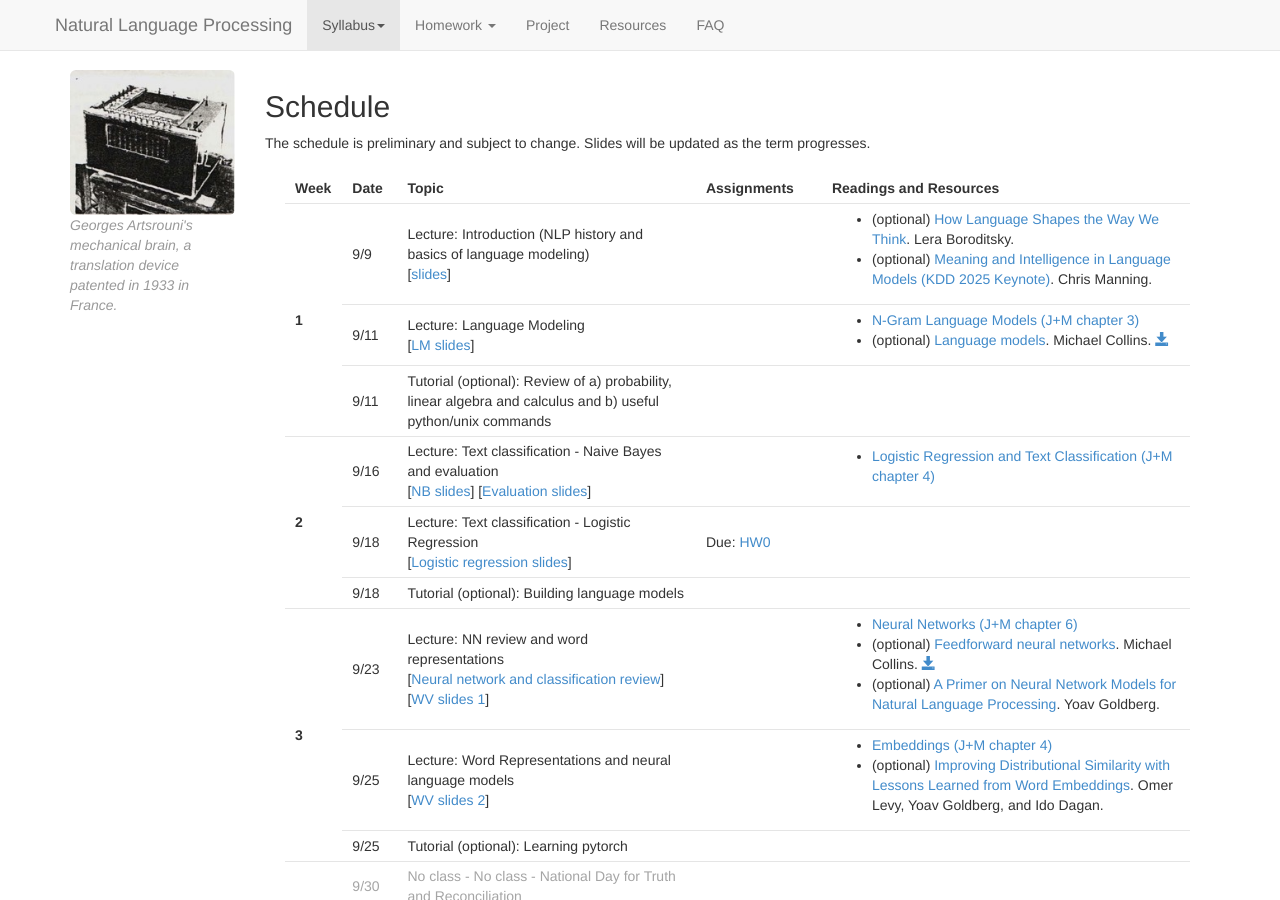
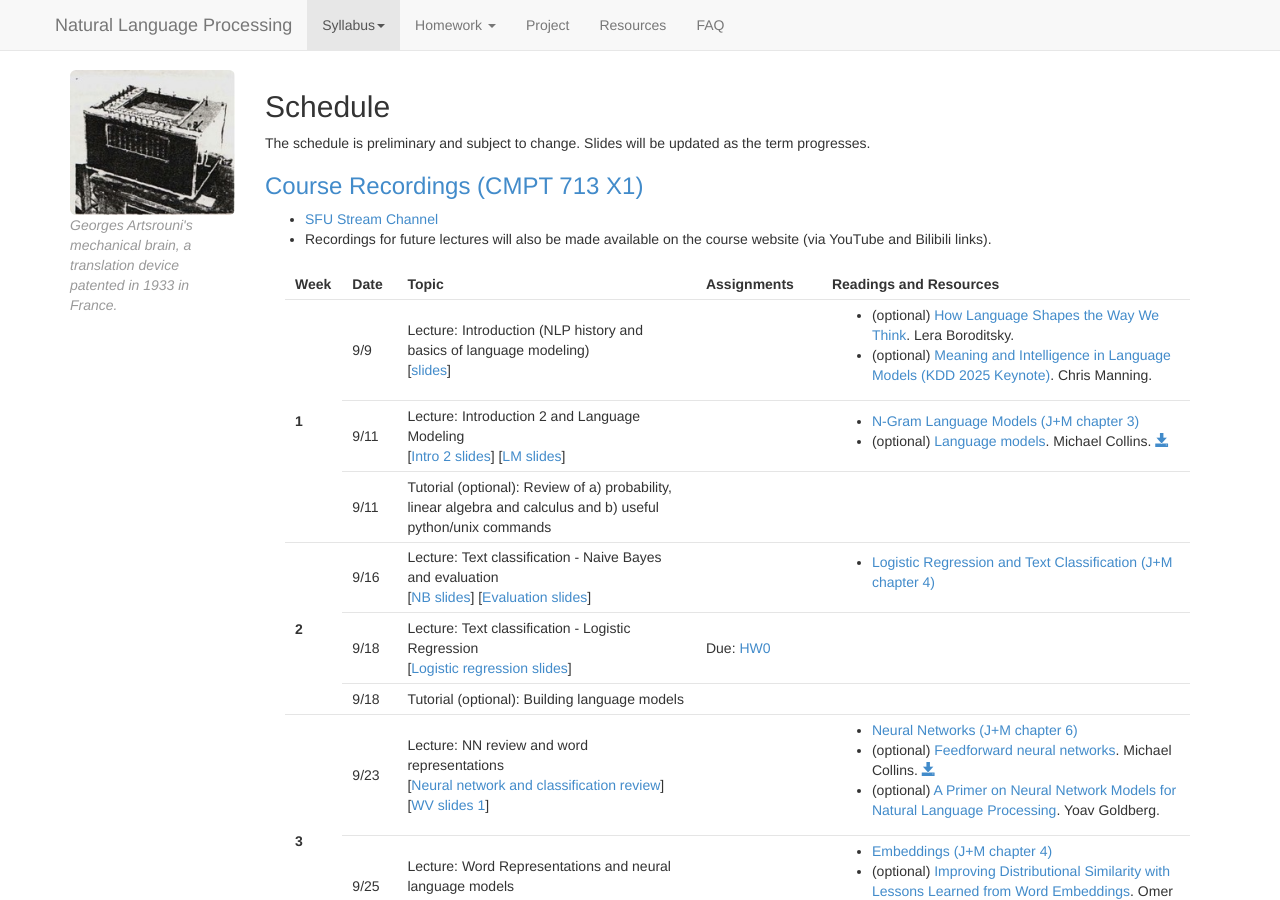
Before and after one commit to zhiyunrichardpeng/nlp-class, a Jekyll site: the page built from schedule.md, in a window 1280 px wide and 900 px high. Built offline with Jekyll 4.4.1, drawn with Linux system fonts in a browser that asks for light colours; nearby versions of some CDN libraries.

Commit message:
Update schedule for 9/9 and 9/11 and add course recording section

```diff
--- a/_data/schedule.yaml
+++ b/_data/schedule.yaml
@@ -9,11 +9,13 @@
         url: "assets/lecture-slides/L1-intro.pdf"
     hwout: "0"
   - date: "9/11"
-    title: "Language Modeling"
+    title: "Introduction 2 and Language Modeling"
     lecture: "lm"
     leclinks:
+      - name: "Intro 2 slides"
+        url: "assets/lecture-slides/L1a-intro-2.pdf"
       - name: "LM slides"
-        url: "assets/lecture-slides/L2-language-models.pdf"
+        url: "assets/lecture-slides/L1b-language-models.pdf"
   - date: "9/11"
     tutorial: 0
 
--- a/schedule.md
+++ b/schedule.md
@@ -10,6 +10,10 @@ active_tab: syllabus
 ## Schedule
 
 The schedule is preliminary and subject to change.   Slides will be updated as the term progresses.
+
+### [Course Recordings (CMPT 713 X1)](https://coursys.sfu.ca/#hi-there)
+- [SFU Stream Channel](https://stream.sfu.ca/Media/Channel/1267-cmpt-413-d100/browse/null/most-recent/null/0/null)
+- Recordings for future lectures will also be made available on the course website (via YouTube and Bilibili links).
 
 <style type="text/css">
     .bs-example{
```
Also changed, not shown: 3 other files.
